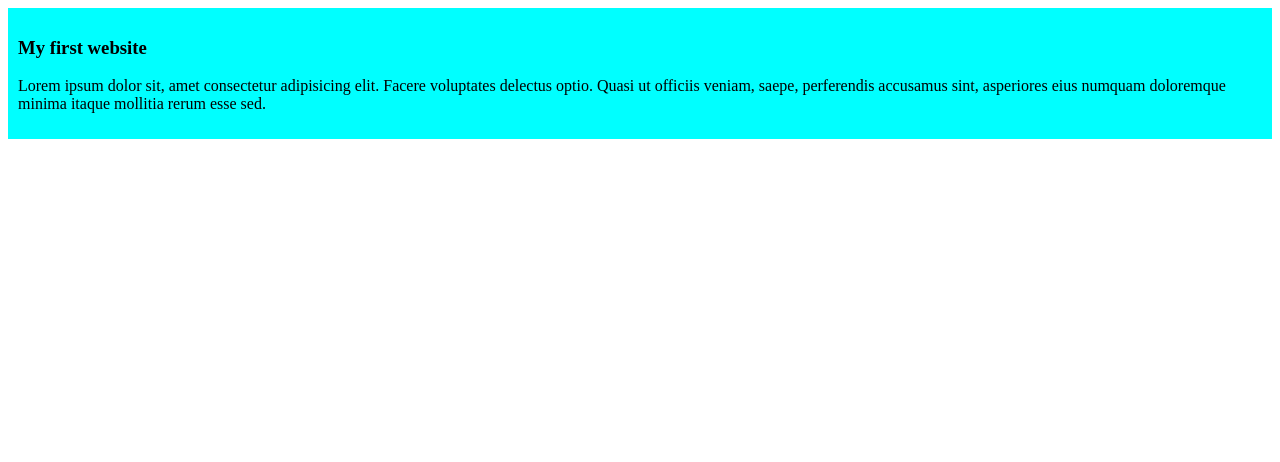
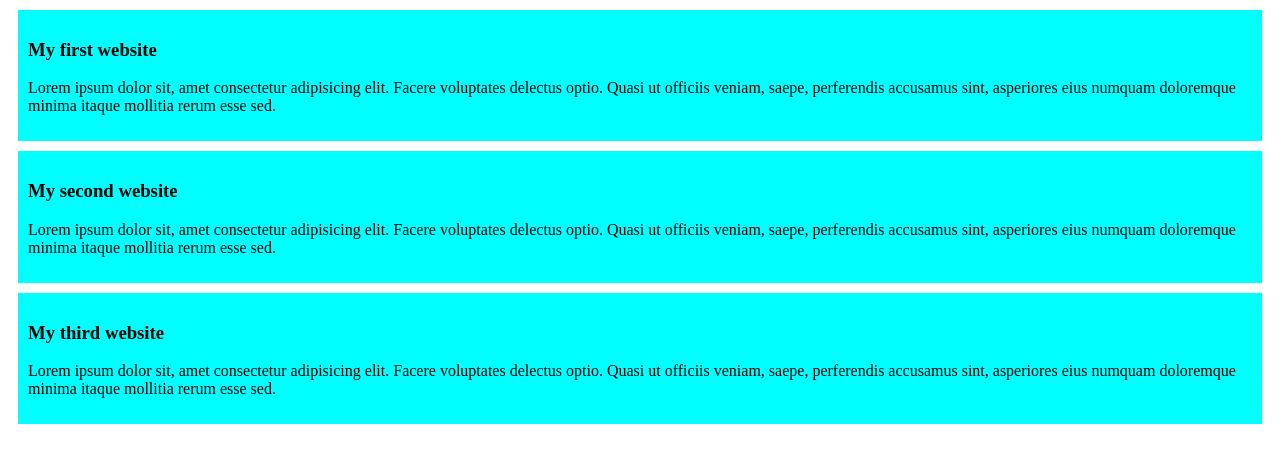
Before and after one commit to Muntaha2279/my-simple-website, a plain HTML site: page index.html in a window 1280 px wide. Drawn offline with Linux system fonts and the light colour scheme.

Commit message:
addeded the second and third blog

```diff
--- a/index.html
+++ b/index.html
@@ -12,5 +12,13 @@
         <h3>My first website</h3>
         <p>Lorem ipsum dolor sit, amet consectetur adipisicing elit. Facere voluptates delectus optio. Quasi ut officiis veniam, saepe, perferendis accusamus sint, asperiores eius numquam doloremque minima itaque mollitia rerum esse sed.</p>
     </div>
+    <div>
+        <h3>My second website</h3>
+        <p>Lorem ipsum dolor sit, amet consectetur adipisicing elit. Facere voluptates delectus optio. Quasi ut officiis veniam, saepe, perferendis accusamus sint, asperiores eius numquam doloremque minima itaque mollitia rerum esse sed.</p>
+    </div>
+    <div>
+        <h3>My third website</h3>
+        <p>Lorem ipsum dolor sit, amet consectetur adipisicing elit. Facere voluptates delectus optio. Quasi ut officiis veniam, saepe, perferendis accusamus sint, asperiores eius numquam doloremque minima itaque mollitia rerum esse sed.</p>
+    </div>
 </body>
 </html>
--- a/styles/blog.css
+++ b/styles/blog.css
@@ -1,4 +1,5 @@
 div{
  background-color: aqua;
  padding: 10px;
+ margin: 10px;
 }
```
